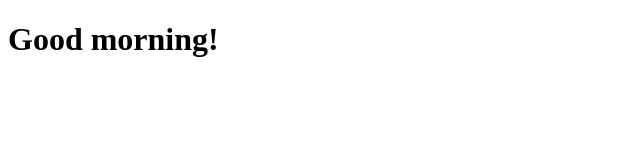
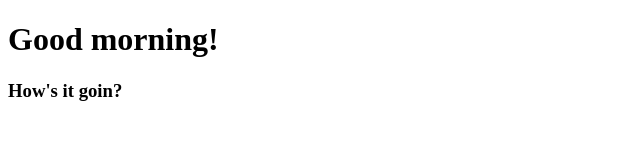
Before and after one commit to mlboczar/github-demo-2, a plain HTML site: page index.html in a window 1280 px wide. Shown: the whole page, without its empty margins (0-640 px from the left). Drawn offline with Linux system fonts and the light colour scheme.

Commit message:
Asked a question

```diff
--- a/index.html
+++ b/index.html
@@ -7,5 +7,6 @@
 </head>
 <body>
     <h1>Good morning!</h1>
+    <h3>How's it goin?</h3>
 </body>
 </html>
```
